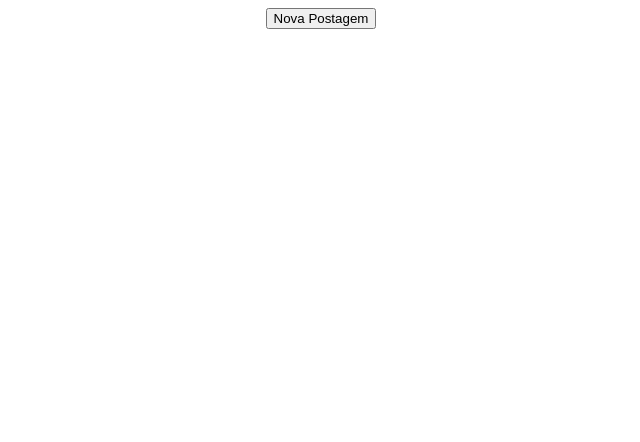
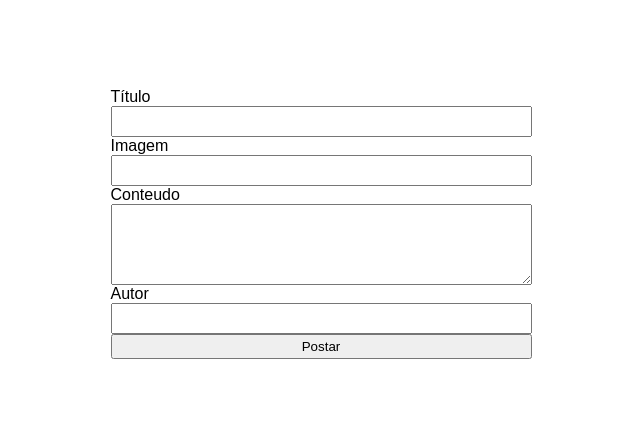
Before and after one commit to ProfessorAguiar/Frontjserver11-07, a website: page index.html in a window 1280 px wide. Shown: the whole page, without its empty margins (319-959 px from the left). Drawn offline with Linux system fonts and the light colour scheme; no server answers.

Commit message:
form do POST

```diff
--- a/estilo.css
+++ b/estilo.css
@@ -41,3 +41,12 @@ main{
     flex-wrap: wrap;
     justify-content: center;
 }
+form{
+    padding-top: 80px;
+    padding-bottom: 80px;
+    display: flex;
+    flex-direction: column;
+}
+form input{
+    height: 25px;
+}
--- a/index.html
+++ b/index.html
@@ -1,19 +1,34 @@
 <!DOCTYPE html>
 <html lang="pt-br">
+
 <head>
     <meta charset="UTF-8">
     <meta http-equiv="X-UA-Compatible" content="IE=edge">
     <meta name="viewport" content="width=device-width, initial-scale=1.0">
-    <link rel="stylesheet" href="./estilo.css"/>
+    <link rel="stylesheet" href="./estilo.css" />
     <title>Front-End de noticias</title>
 </head>
+
 <body>
     <main>
-        <nav><button onclick="newPost()">Nova Postagem</button></nav>
         <section>
+        </section>
+        <section>
+            <form>
+                <label for="titulo">Título</label>
+                <input type="text" name="titulo" id="titulo">
+                <label for="imagem">Imagem</label>
+                <input type="text" name="imagem" id="imagem">
+                <label for="conteudo">Conteudo</label>
+                <textarea name="conteudo" id="conteudo" cols="50" rows="5"></textarea>
+                <label for="autor">Autor</label>
+                <input type="text" name="autor" id="autor">
+                <input type="submit" value="Postar">
+            </form>
+        </section>
 
-        </section>
     </main>
     <script src="./script.js"></script>
 </body>
+
 </html>
--- a/script.js
+++ b/script.js
@@ -1,16 +1,18 @@
 let id
 var myHeaders = new Headers();
-var myInit = { method: 'GET',
+var myInit = {
+    method: 'GET',
     headers: myHeaders,
     mode: 'cors',
-               cache: 'default' };
+    cache: 'default'
+};
 fetch('http://localhost:3000/postagens', myInit)
     .then(function (response) {
         return (response.json())
     })
     .then(function (resp) {
         resp.map((element, index, array) => {
-            id=element.id
+            id = element.id
             const section = document.querySelector('section')
             const div = document.createElement('div')
             div.classList.add('cards')
@@ -36,7 +38,13 @@ fetch('http://localhost:3000/postagens', myInit)
         console.log(resp)
     })
 
-function newPost(){
+const form = document.querySelector('form')
+form.addEventListener('submit', (e) => {
+    e.preventDefault()
+    const titulo=form.titulo.value
+    const imagem=form.imagem.value
+    const conteudo=form.conteudo.value
+    const autor=form.autor.value
     fetch("http://localhost:3000/postagens", {
         method: "post",
         headers: {
@@ -44,10 +52,9 @@ function newPost(){
             'Content-Type': 'application/json'
         },
         body: JSON.stringify({
-    "id": (id+1), "imagem":"https://images.velog.io/images/rememberme_jhk/post/2a1c5b17-c028-421f-a870-3538078a841c/js.png", "titulo": "Teste do Método POST","conteudo":"Realizando o método POST do http com fetch.", "autor": "Vinicius Aguiar"
-
+            "id": (id + 1), "imagem": imagem, "titulo": titulo, "conteudo": conteudo, "autor": autor
         })
     })
-.then( (response) => {
+        .then((response) => {
         });
-}
+})
```
Also changed, not shown: db/db.json (+7 -0 lines). Lines whose indentation alone changed are shown as unchanged.
